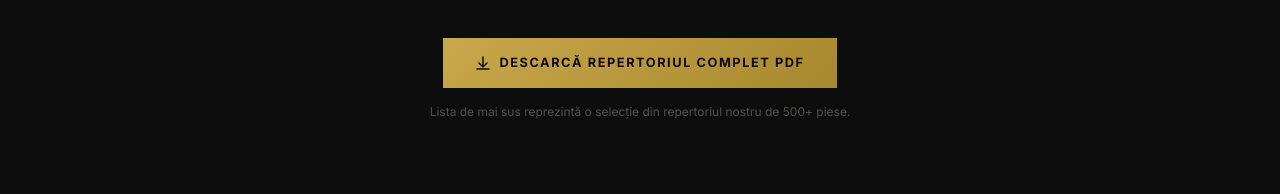
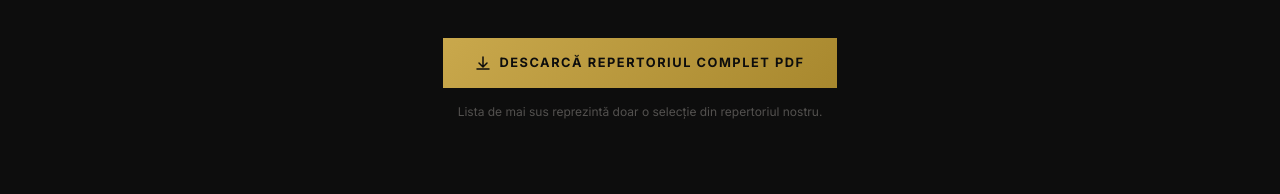
Before and after one commit to NovaMusicHUB/highlife-showband, a Next.js app: page / in a window 1280 px wide. Shown: the part 6583-6777 px from the top of the page. Built offline with nearby package versions, Linux system fonts and the light colour scheme.

Commit message:
Update repertoire section note text

```diff
--- a/app/components/Repertoire.tsx
+++ b/app/components/Repertoire.tsx
@@ -173,8 +173,7 @@ export default function Repertoire() {
           className="font-body text-xs text-center mt-4"
           style={{ color: "rgba(245,240,232,0.3)" }}
         >
-          Lista de mai sus reprezintă o selecție din repertoriul nostru de 500+
-          piese.
+          Lista de mai sus reprezintă doar o selecție din repertoriul nostru.
         </p>
       </div>
 
```
